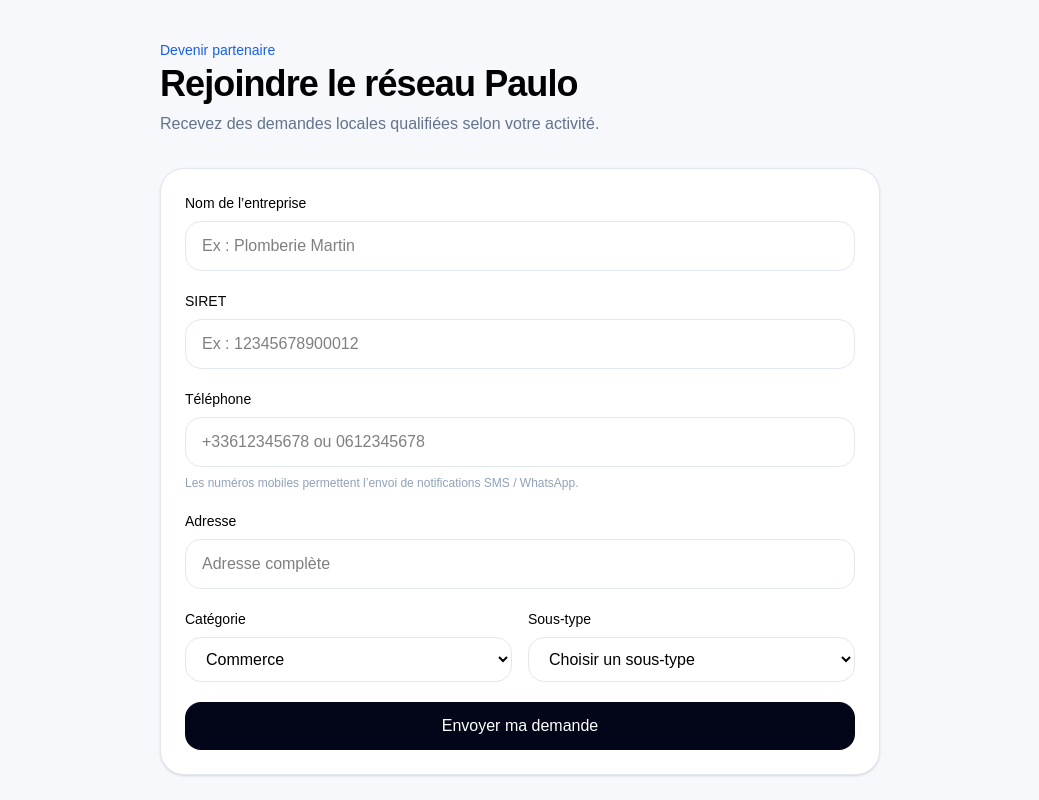
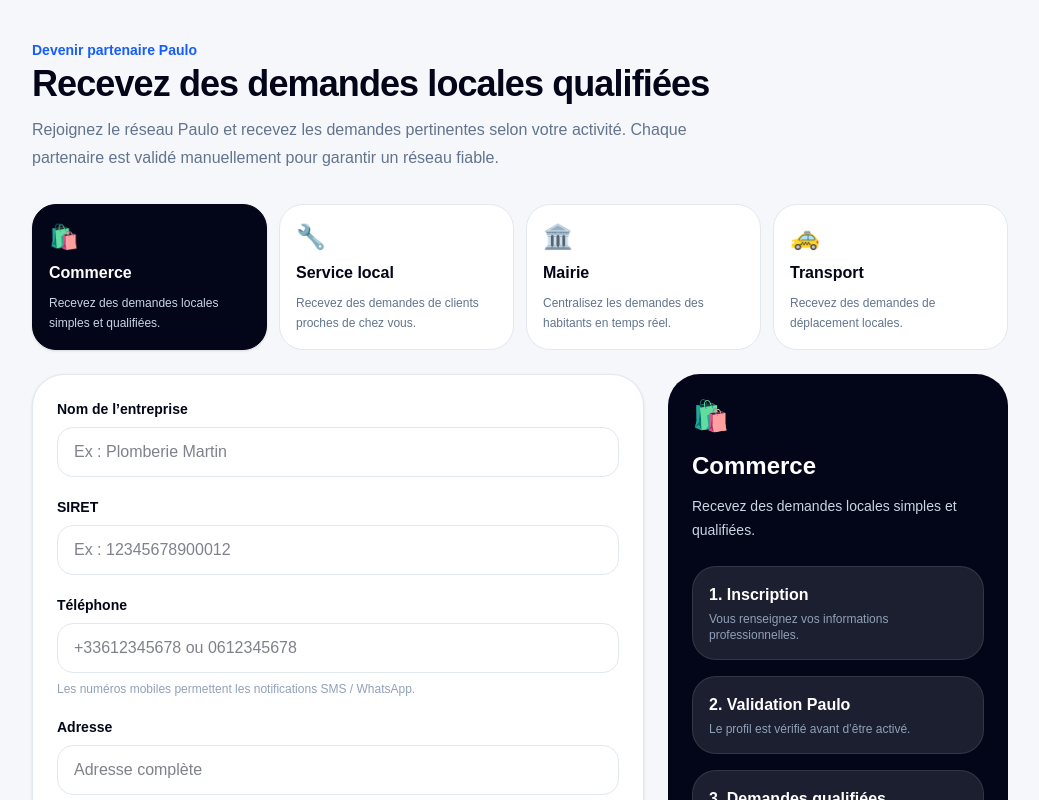
Before and after one commit to oliviergroux/paulo, a Next.js app in the folder frontend/: page /devenir-partenaire in a window 1280 px wide. Shown: the top 800 px of the page, without its empty margins (120-1159 px from the left). Built offline with nearby package versions, Linux system fonts and the light colour scheme.

Commit message:
add validated partner application flowv7

```diff
--- a/frontend/app/devenir-partenaire/page.tsx
+++ b/frontend/app/devenir-partenaire/page.tsx
@@ -2,6 +2,8 @@
 
 import { useState } from "react";
 import Link from "next/link";
+
+const APP_URL = "https://paulo-teal-nine.vercel.app";
 
 const SUBTYPES = {
   commerce: ["fleuriste", "boucher"],
@@ -16,6 +18,29 @@
   mairie: ["mairie"],
 };
 
+const PROFILE_COPY = {
+  commerce: {
+    icon: "🛍️",
+    title: "Commerce",
+    promise: "Recevez des demandes locales simples et qualifiées.",
+  },
+  service_local: {
+    icon: "🔧",
+    title: "Service local",
+    promise: "Recevez des demandes de clients proches de chez vous.",
+  },
+  mairie: {
+    icon: "🏛️",
+    title: "Mairie",
+    promise: "Centralisez les demandes des habitants en temps réel.",
+  },
+  transport: {
+    icon: "🚕",
+    title: "Transport",
+    promise: "Recevez des demandes de déplacement locales.",
+  },
+};
+
 export default function BecomePartnerPage() {
   const [form, setForm] = useState({
     name: "",
@@ -26,9 +51,25 @@
     address: "",
   });
 
+  const [createdPartner, setCreatedPartner] = useState<{
+    id: number;
+    name: string;
+    access_token: string;
+    is_active: boolean;
+  } | null>(null);
+
   const [loading, setLoading] = useState(false);
-  const [success, setSuccess] = useState(false);
   const [error, setError] = useState("");
+
+  const selectedProfile =
+    PROFILE_COPY[form.category as keyof typeof PROFILE_COPY];
+
+  const availableSubtypes =
+    SUBTYPES[form.category as keyof typeof SUBTYPES] || [];
+
+  const partnerUrl = createdPartner
+    ? `${APP_URL}/partner?partner_id=${createdPartner.id}&token=${createdPartner.access_token}`
+    : "";
 
   const updateField = (key: string, value: string) => {
     setForm((prev) => {
@@ -99,7 +140,7 @@
         return;
       }
 
-      setSuccess(true);
+      setCreatedPartner(data.partner);
     } catch {
       setError("Impossible d’envoyer la demande.");
     } finally {
@@ -107,48 +148,118 @@
     }
   };
 
-  if (success) {
+  if (createdPartner) {
     return (
-      <main className="min-h-screen bg-[#f6f8fb] flex items-center justify-center p-6 text-black">
-        <div className="bg-white border border-slate-200 rounded-3xl p-8 max-w-lg shadow-sm">
-          <h1 className="text-2xl font-bold mb-3">Demande envoyée ✅</h1>
-          <p className="text-slate-600">
-            Merci. Votre demande partenaire a bien été reçue. Paulo vous
-            recontactera après validation.
+      <main className="min-h-screen bg-[#f5f7fb] text-slate-950 flex items-center justify-center p-6">
+        <div className="max-w-2xl w-full bg-white border border-slate-200 rounded-[32px] shadow-sm p-8">
+          <div className="h-14 w-14 rounded-3xl bg-emerald-100 text-emerald-700 flex items-center justify-center text-2xl mb-5">
+            ✅
+          </div>
+
+          <p className="text-sm font-semibold text-blue-600 mb-1">
+            Demande partenaire reçue
           </p>
+
+          <h1 className="text-3xl font-bold tracking-tight">
+            Votre espace Paulo est prêt
+          </h1>
+
+          <p className="text-slate-600 mt-3 leading-7">
+            Merci {createdPartner.name}. Votre profil a bien été créé et va être
+            vérifié prochainement par l’équipe Paulo.
+          </p>
+
+          <div className="mt-6 rounded-3xl bg-orange-50 border border-orange-200 p-5">
+            <p className="font-semibold text-orange-800">
+              ⏳ Validation en cours
+            </p>
+            <p className="text-sm text-orange-700 mt-2 leading-6">
+              Votre tableau de bord est accessible, mais vous ne recevrez pas
+              encore de demandes tant que votre profil n’a pas été validé.
+            </p>
+          </div>
+
+          <div className="mt-6 rounded-3xl bg-slate-50 border border-slate-200 p-5">
+            <p className="text-sm font-semibold text-slate-700 mb-2">
+              Votre lien partenaire
+            </p>
+
+            <div className="bg-white border border-slate-200 rounded-2xl p-3 text-sm text-slate-600 break-all">
+              {partnerUrl}
+            </div>
+
+            <p className="text-xs text-slate-400 mt-2">
+              Gardez ce lien. Il donne accès à votre espace partenaire.
+            </p>
+          </div>
+
+          <div className="mt-6 flex flex-col sm:flex-row gap-3">
+            <Link
+              href={partnerUrl}
+              className="text-center bg-slate-950 hover:bg-slate-800 text-white px-5 py-3 rounded-2xl font-semibold"
+            >
+              Ouvrir mon espace partenaire
+            </Link>
 
             <Link
               href="/"
-            className="inline-block mt-6 bg-slate-950 text-white px-5 py-3 rounded-2xl"
+              className="text-center bg-white border border-slate-200 hover:bg-slate-50 text-slate-700 px-5 py-3 rounded-2xl font-semibold"
             >
               Retour
             </Link>
+          </div>
         </div>
       </main>
     );
   }
 
-  const availableSubtypes =
-    SUBTYPES[form.category as keyof typeof SUBTYPES] || [];
+  return (
+    <main className="min-h-screen bg-[#f5f7fb] text-slate-950">
+      <div className="max-w-5xl mx-auto px-6 py-10">
+        <div className="mb-8">
+          <p className="text-sm font-semibold text-blue-600 mb-1">
+            Devenir partenaire Paulo
+          </p>
 
-  return (
-    <main className="min-h-screen bg-[#f6f8fb] text-black">
-      <div className="max-w-3xl mx-auto px-6 py-10">
-        <div className="mb-8">
-          <p className="text-sm font-medium text-blue-600 mb-1">
-            Devenir partenaire
-          </p>
           <h1 className="text-4xl font-bold tracking-tight">
-            Rejoindre le réseau Paulo
+            Recevez des demandes locales qualifiées
           </h1>
-          <p className="text-slate-500 mt-2">
-            Recevez des demandes locales qualifiées selon votre activité.
+
+          <p className="text-slate-500 mt-3 max-w-2xl leading-7">
+            Rejoignez le réseau Paulo et recevez les demandes pertinentes selon
+            votre activité. Chaque partenaire est validé manuellement pour
+            garantir un réseau fiable.
           </p>
         </div>
 
-        <div className="bg-white border border-slate-200 rounded-3xl shadow-sm p-6 space-y-5">
+        <div className="grid grid-cols-1 md:grid-cols-4 gap-3 mb-6">
+          {Object.entries(PROFILE_COPY).map(([key, item]) => (
+            <button
+              key={key}
+              onClick={() => updateField("category", key)}
+              className={`rounded-3xl border p-4 text-left transition ${
+                form.category === key
+                  ? "bg-slate-950 text-white border-slate-950 shadow-sm"
+                  : "bg-white border-slate-200 hover:border-blue-200"
+              }`}
+            >
+              <div className="text-2xl mb-2">{item.icon}</div>
+              <p className="font-bold">{item.title}</p>
+              <p
+                className={`text-xs mt-2 leading-5 ${
+                  form.category === key ? "text-slate-300" : "text-slate-500"
+                }`}
+              >
+                {item.promise}
+              </p>
+            </button>
+          ))}
+        </div>
+
+        <div className="grid grid-cols-1 lg:grid-cols-[1fr_340px] gap-6">
+          <div className="bg-white border border-slate-200 rounded-[32px] shadow-sm p-6 space-y-5">
             <div>
-            <label className="block text-sm font-medium mb-2">
+              <label className="block text-sm font-semibold mb-2">
                 Nom de l’entreprise
               </label>
               <input
@@ -160,7 +271,7 @@
             </div>
 
             <div>
-            <label className="block text-sm font-medium mb-2">SIRET</label>
+              <label className="block text-sm font-semibold mb-2">SIRET</label>
               <input
                 value={form.siret}
                 onChange={(e) => updateField("siret", e.target.value)}
@@ -170,7 +281,9 @@
             </div>
 
             <div>
-            <label className="block text-sm font-medium mb-2">Téléphone</label>
+              <label className="block text-sm font-semibold mb-2">
+                Téléphone
+              </label>
               <input
                 value={form.phone}
                 onChange={(e) => updateField("phone", e.target.value)}
@@ -178,13 +291,14 @@
                 placeholder="+33612345678 ou 0612345678"
               />
               <p className="text-xs text-slate-400 mt-2">
-              Les numéros mobiles permettent l’envoi de notifications SMS /
-              WhatsApp.
+                Les numéros mobiles permettent les notifications SMS / WhatsApp.
               </p>
             </div>
 
             <div>
-            <label className="block text-sm font-medium mb-2">Adresse</label>
+              <label className="block text-sm font-semibold mb-2">
+                Adresse
+              </label>
               <input
                 value={form.address}
                 onChange={(e) => updateField("address", e.target.value)}
@@ -193,25 +307,8 @@
               />
             </div>
 
-          <div className="grid grid-cols-1 md:grid-cols-2 gap-4">
             <div>
-              <label className="block text-sm font-medium mb-2">
-                Catégorie
-              </label>
-              <select
-                value={form.category}
-                onChange={(e) => updateField("category", e.target.value)}
-                className="w-full border border-slate-200 rounded-2xl px-4 py-3 bg-white"
-              >
-                <option value="commerce">Commerce</option>
-                <option value="service_local">Service local</option>
-                <option value="transport">Transport</option>
-                <option value="mairie">Mairie</option>
-              </select>
-            </div>
-
-            <div>
-              <label className="block text-sm font-medium mb-2">
+              <label className="block text-sm font-semibold mb-2">
                 Sous-type
               </label>
               <select
@@ -227,17 +324,52 @@
                 ))}
               </select>
             </div>
-          </div>
 
             {error && <p className="text-red-600 text-sm">{error}</p>}
 
             <button
               onClick={submit}
               disabled={loading}
-            className="w-full bg-slate-950 hover:bg-slate-800 text-white px-5 py-3 rounded-2xl font-medium disabled:bg-slate-400"
+              className="w-full bg-slate-950 hover:bg-slate-800 text-white px-5 py-3 rounded-2xl font-semibold disabled:bg-slate-400"
             >
-            {loading ? "Envoi..." : "Envoyer ma demande"}
+              {loading ? "Envoi..." : "Créer mon profil partenaire"}
             </button>
+          </div>
+
+          <aside className="bg-slate-950 text-white rounded-[32px] p-6 h-fit">
+            <div className="text-3xl mb-4">{selectedProfile.icon}</div>
+
+            <h2 className="text-2xl font-bold">
+              {selectedProfile.title}
+            </h2>
+
+            <p className="text-slate-300 text-sm mt-3 leading-6">
+              {selectedProfile.promise}
+            </p>
+
+            <div className="mt-6 space-y-4">
+              <div className="rounded-3xl bg-white/10 border border-white/10 p-4">
+                <p className="font-semibold">1. Inscription</p>
+                <p className="text-xs text-slate-400 mt-1">
+                  Vous renseignez vos informations professionnelles.
+                </p>
+              </div>
+
+              <div className="rounded-3xl bg-white/10 border border-white/10 p-4">
+                <p className="font-semibold">2. Validation Paulo</p>
+                <p className="text-xs text-slate-400 mt-1">
+                  Le profil est vérifié avant d’être activé.
+                </p>
+              </div>
+
+              <div className="rounded-3xl bg-white/10 border border-white/10 p-4">
+                <p className="font-semibold">3. Demandes qualifiées</p>
+                <p className="text-xs text-slate-400 mt-1">
+                  Vous recevez uniquement les demandes adaptées à votre activité.
+                </p>
+              </div>
+            </div>
+          </aside>
         </div>
       </div>
     </main>
--- a/frontend/app/partner/PartnerDashboardClient.tsx
+++ b/frontend/app/partner/PartnerDashboardClient.tsx
@@ -214,7 +214,18 @@
                 {partner.category} / {partner.subtype}
               </p>
             </div>
-
+            {!partner.is_active && (
+                <div className="bg-orange-50 border border-orange-200 rounded-3xl p-5">
+                    <p className="font-semibold text-orange-800">
+                    ⏳ Validation en cours
+                    </p>
+                    <p className="text-sm text-orange-700 mt-2 leading-6">
+                    Votre profil est bien créé mais doit encore être validé par l’équipe Paulo.
+                    <br />
+                    Vous ne recevrez pas encore de demandes.
+                    </p>
+                </div>
+                )}
             <span
               className={`px-3 py-1 rounded-full text-sm font-medium w-fit ${
                 partner.is_active
@@ -222,7 +233,7 @@
                   : "bg-red-100 text-red-700"
               }`}
             >
-              {partner.is_active ? "Actif" : "Inactif"}
+              {partner.is_active ? "Actif" : "En attente validation"}
             </span>
           </div>
 
```
Lines whose indentation alone changed are shown as unchanged.
